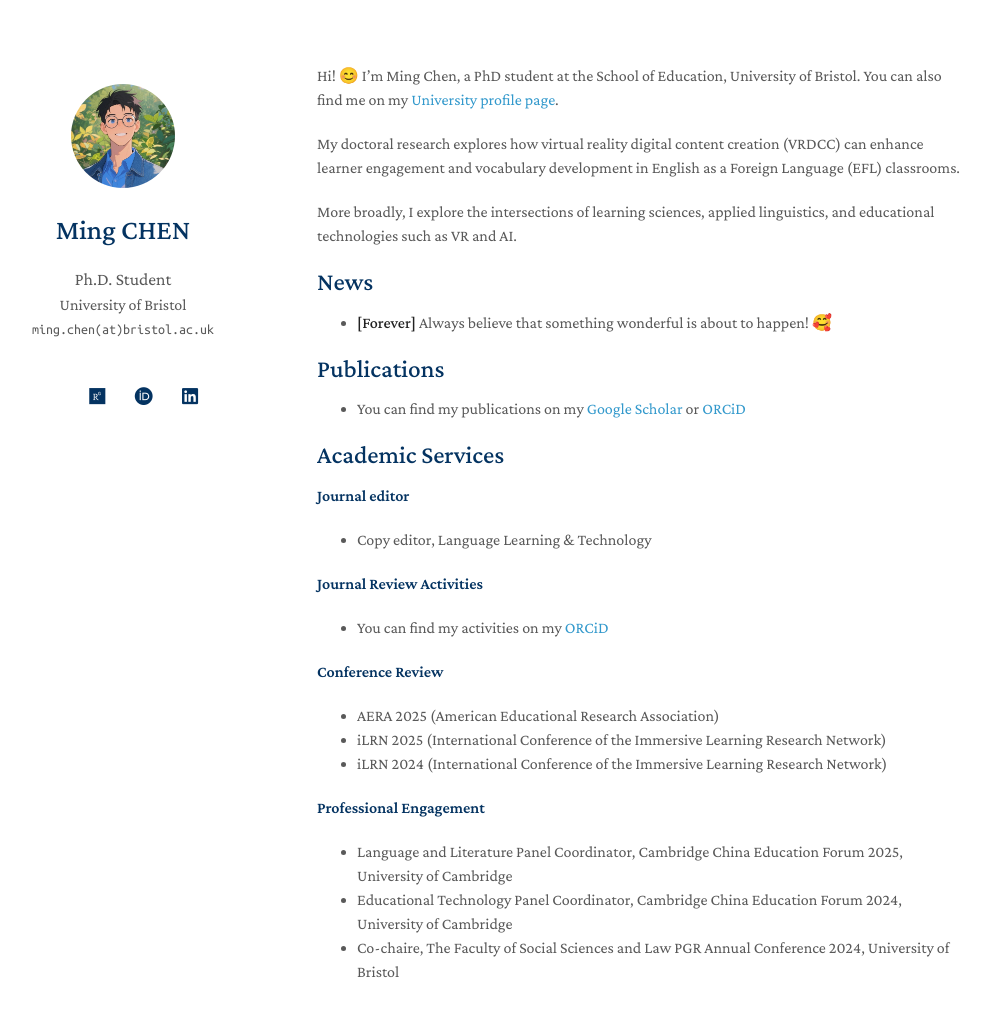
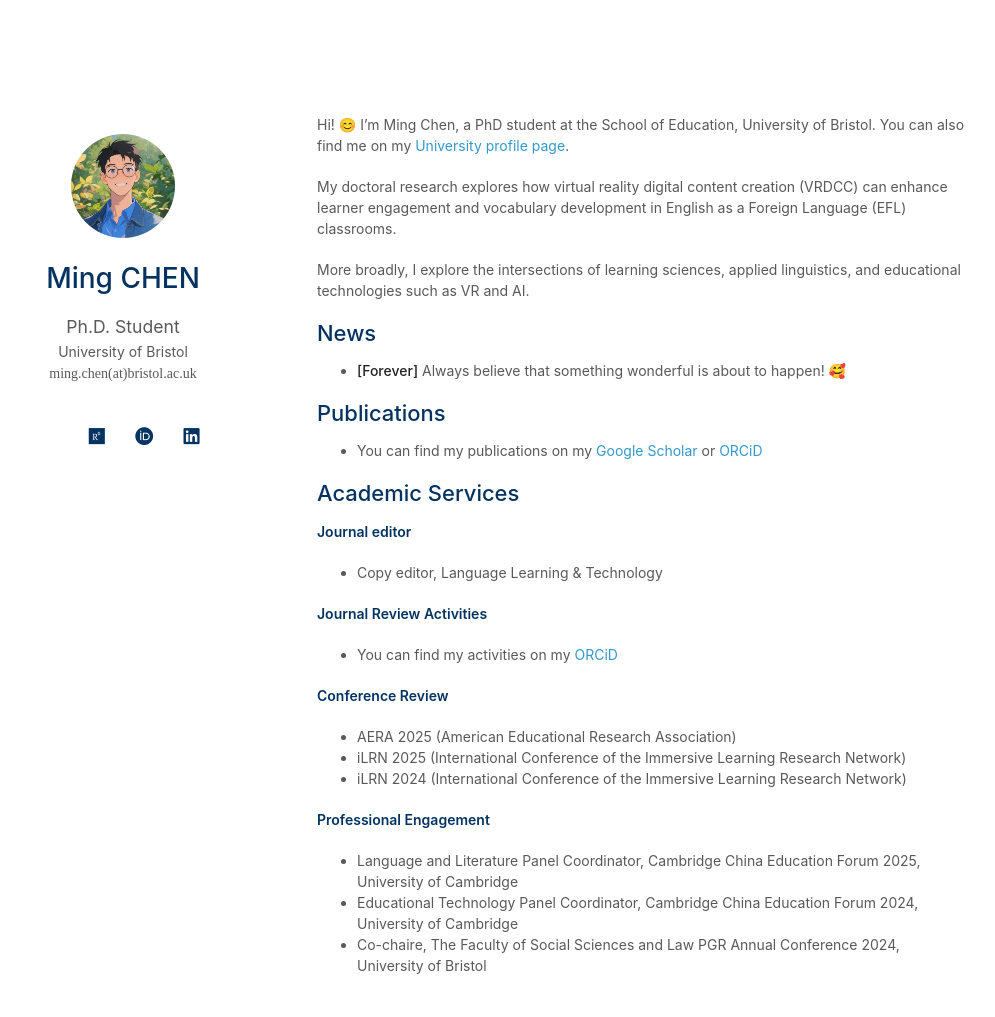
Before and after one commit to EricMingChen/EricMingChen.github.io, a Jekyll site: the page built from index.md, in a window 1280 px wide and 1078 px high. Shown: the top 1017 px of the window, without its empty margins (153-1148 px from the left). Built offline with Jekyll 4.4.1, drawn with Linux system fonts in a browser that asks for light colours; a style sheet for code colours, icons or effects is not loaded.

Commit message:
Update _config.yml

```diff
--- a/_config.yml
+++ b/_config.yml
@@ -36,7 +36,9 @@ auto_dark_mode: false
 
 # Font
 # You can use this option to choose between Serif or Sans Serif fonts.
-font: "Open Sans" #"Serif" # or "Sans Serif"
+# font: "Open Sans"
+# font: "Serif"
+font: "Sans Serif"
 
 # Google Analytics ID
 # Please remove this if you don't use Google Analytics
```
